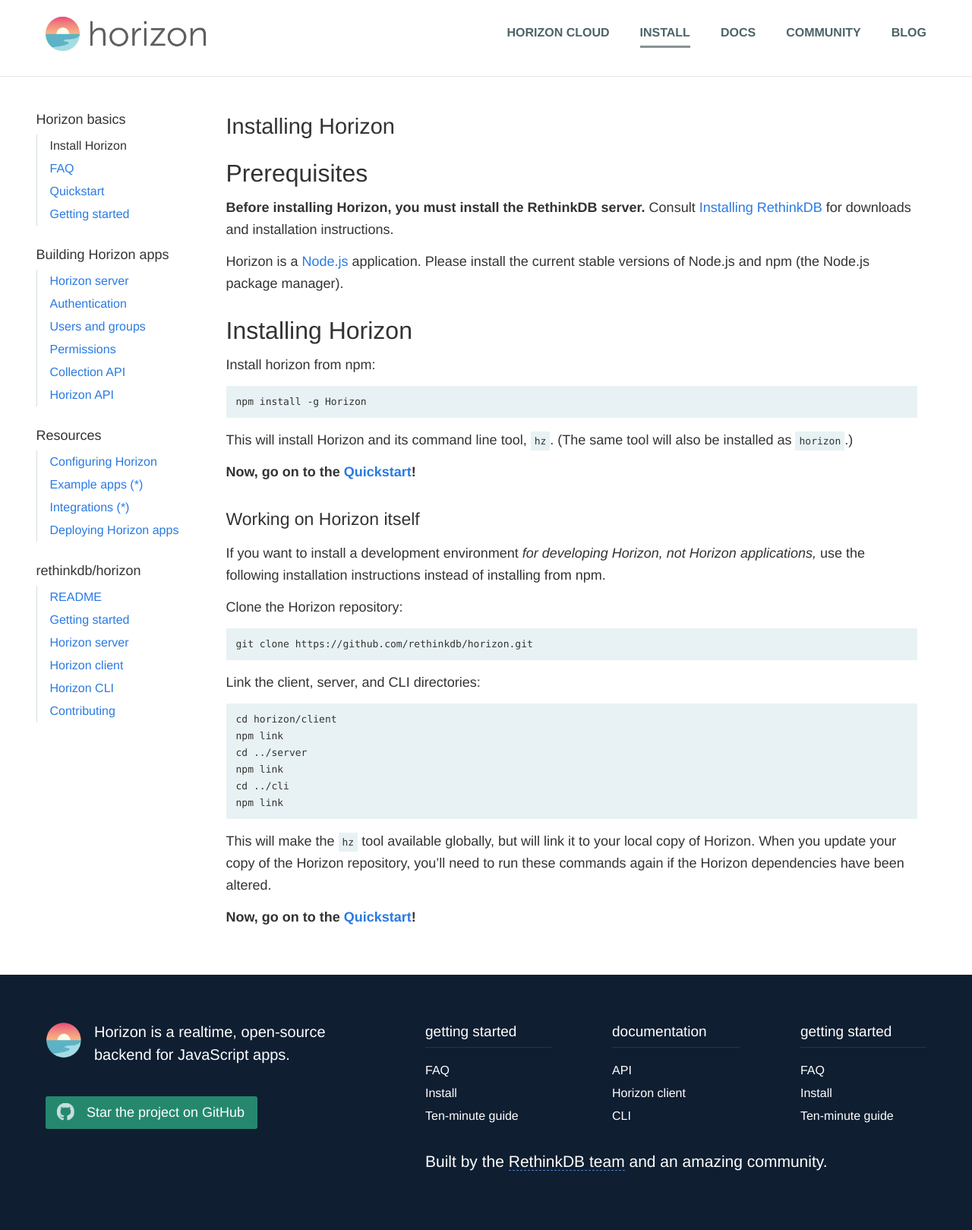
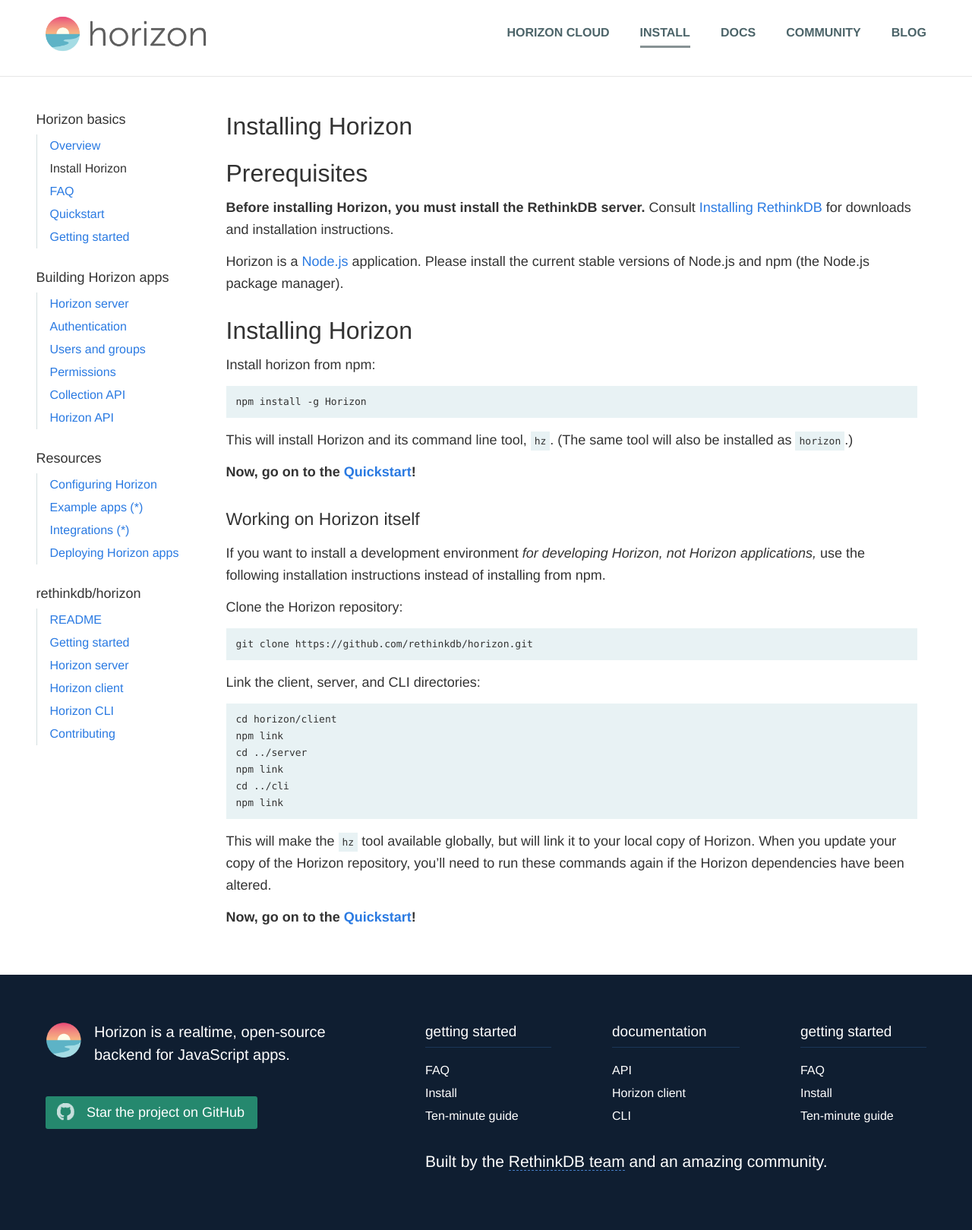
Before and after one commit to idvoretskyi/horizon.io, a Jekyll site: the page built from docs_DO-NOT-EDIT/install.md, in a window 1280 px wide. Shown: the whole page at 76% size. Built offline with Jekyll 4.4.1, drawn with Linux system fonts in a browser that asks for light colours; nearby versions of some CDN libraries; a script that is not in the unit is left out.

Commit message:
Added overview.

```diff
--- a/_data/docs-nav.yml
+++ b/_data/docs-nav.yml
@@ -1,6 +1,9 @@
 - section:
     name: Horizon basics
     docs:
+        - name: Overview
+          id: index
+          url: /docs
         - name: Install Horizon
           id: install
           url: /install
--- a/_sass/_document.scss
+++ b/_sass/_document.scss
@@ -5,9 +5,7 @@
         margin-top: 3.2rem;
         margin-bottom: 1.6rem;
         &:first-child { margin-top: 0;}
-        &.title {
-            font-size: 2.9rem;
-        }
+        &.title {}
     }
 
     h2 {
```
